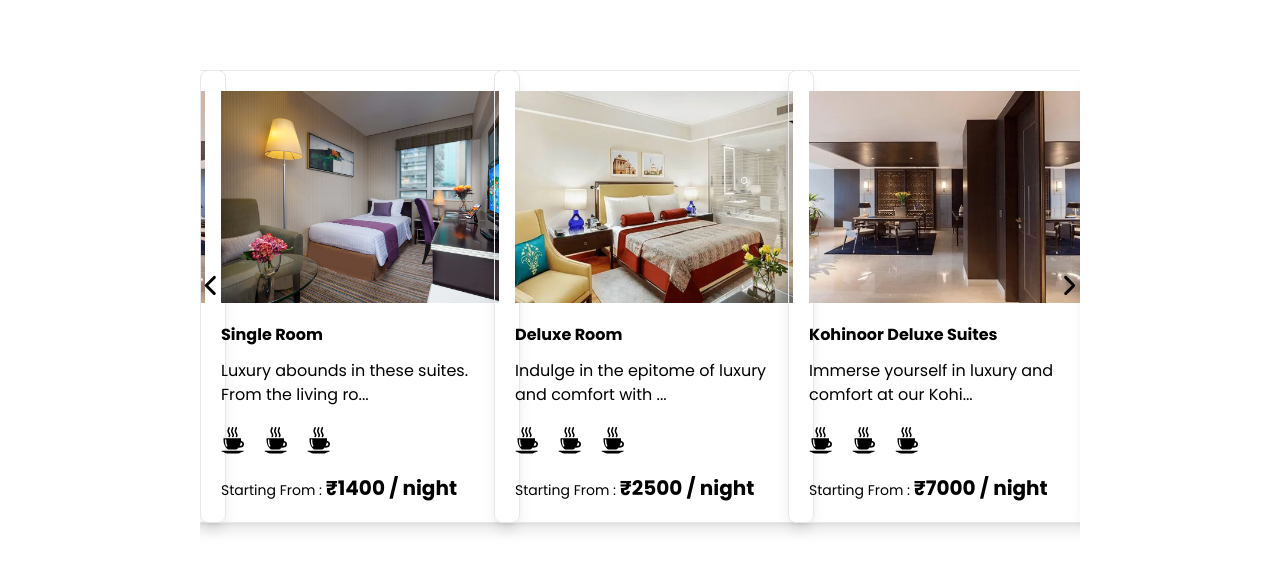
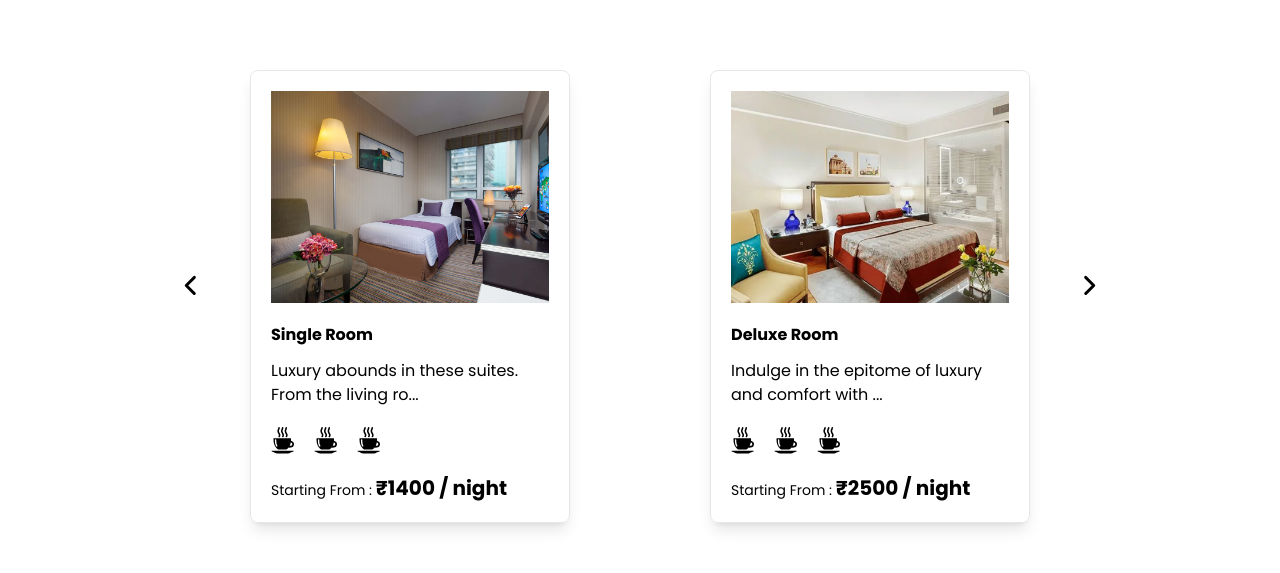
Before and after one commit to rohansadhukhan65/the-daisy-dreams, a Next.js app: page / in a window 1280 px wide. Shown: the part 1706-2279 px from the top of the page. Built offline with nearby package versions, Linux system fonts and the light colour scheme.

Commit message:
slider issue fixed

```diff
--- a/components/ChooseTheBest/ChooseTheBest.tsx
+++ b/components/ChooseTheBest/ChooseTheBest.tsx
@@ -5,6 +5,7 @@ import { dot } from "node:test/reporters";
 import React, { useEffect, useLayoutEffect, useRef, useState } from "react";
 import Slider from "react-slick";
 import { CoffieIcon, LeftArrowIcon, RightArrowIcon } from "../Icons";
+import { setFlagsFromString } from "node:v8";
 
 const ChooseTheBest = () => {
   const [currentCategory, changeCategory] = useState(0);
@@ -13,10 +14,18 @@ const ChooseTheBest = () => {
 
   const settings = {
     dots: false,
-    infinite: true,
+    infinite: false,
     speed: 500,
-    slidesToShow: 3,
+    slidesToShow: 2,
     slidesToScroll: 1,
+    responsive :[
+        {
+            breakpoint: 768,
+            settings:{
+                slidesToShow : 1
+            }
+        }
+    ],
     prevArrow: (
       <>
         <button
@@ -44,13 +53,20 @@ const ChooseTheBest = () => {
   };
 
   useLayoutEffect(() => {
+
     category[currentCategory] !== "All"
       ? setFilteredRooms(
-          rooms.filter((room) => room.category === category[currentCategory])
+         rooms.filter((room) => room.category === category[currentCategory])
         )
       : setFilteredRooms(rooms);
   }, [currentCategory]);
 
+
+  useEffect(() => {
+    if (sliderRef.current) {
+        sliderRef.current.slickGoTo(0); // Reset slider to the first slide when data changes
+    }
+  }, [filteredRooms]);
 
   return (
     <div className="my-[54px]">
@@ -72,10 +88,10 @@ const ChooseTheBest = () => {
           </span>
         ))}
       </div>
-      <div className="px-10 mx-40">
+      <div className="px-10 max-w-[1000px] mx-auto">
         <Slider ref={sliderRef} {...settings}>
           {filteredRooms.map((r, k) => (
-            <div key={`${k}-${r.id}-${r.img}`}>
+            <div key={`${k}-${r.id}`}>
               <div className="p-5 mx-auto w-[20rem] shadow-lg my-10 rounded-lg border">
                 <Image src={r.img} height={300} width={300} alt="" className="mb-5" />
                 <p className="font-bold">{r.name}</p>
--- a/data/rooms.tsx
+++ b/data/rooms.tsx
@@ -42,7 +42,7 @@ const rooms : Irooms[] = [
     price: 2500,
   },
   {
-    id: 1,
+    id: 3,
     name: "Kohinoor Deluxe Suites",
     img: "/rooms/kohinoor-deluxe-suites.png",
     description:
```
